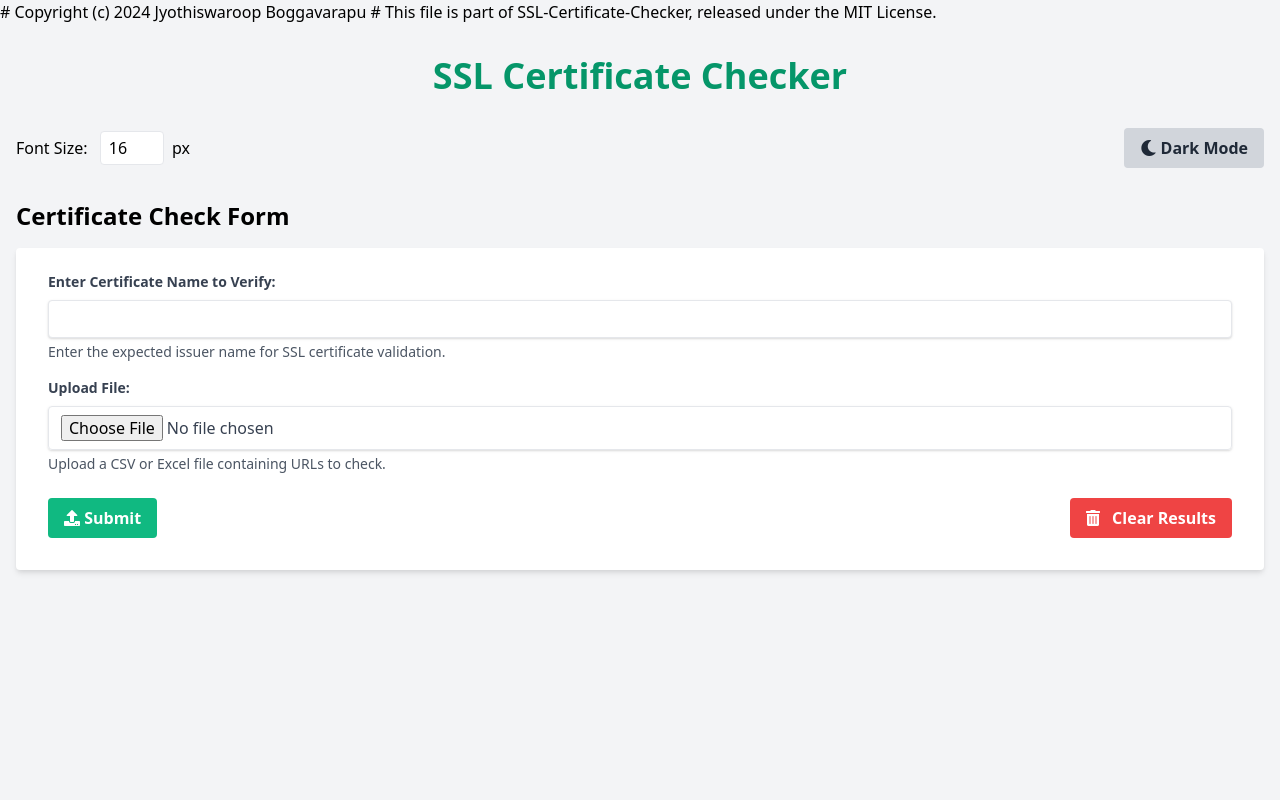
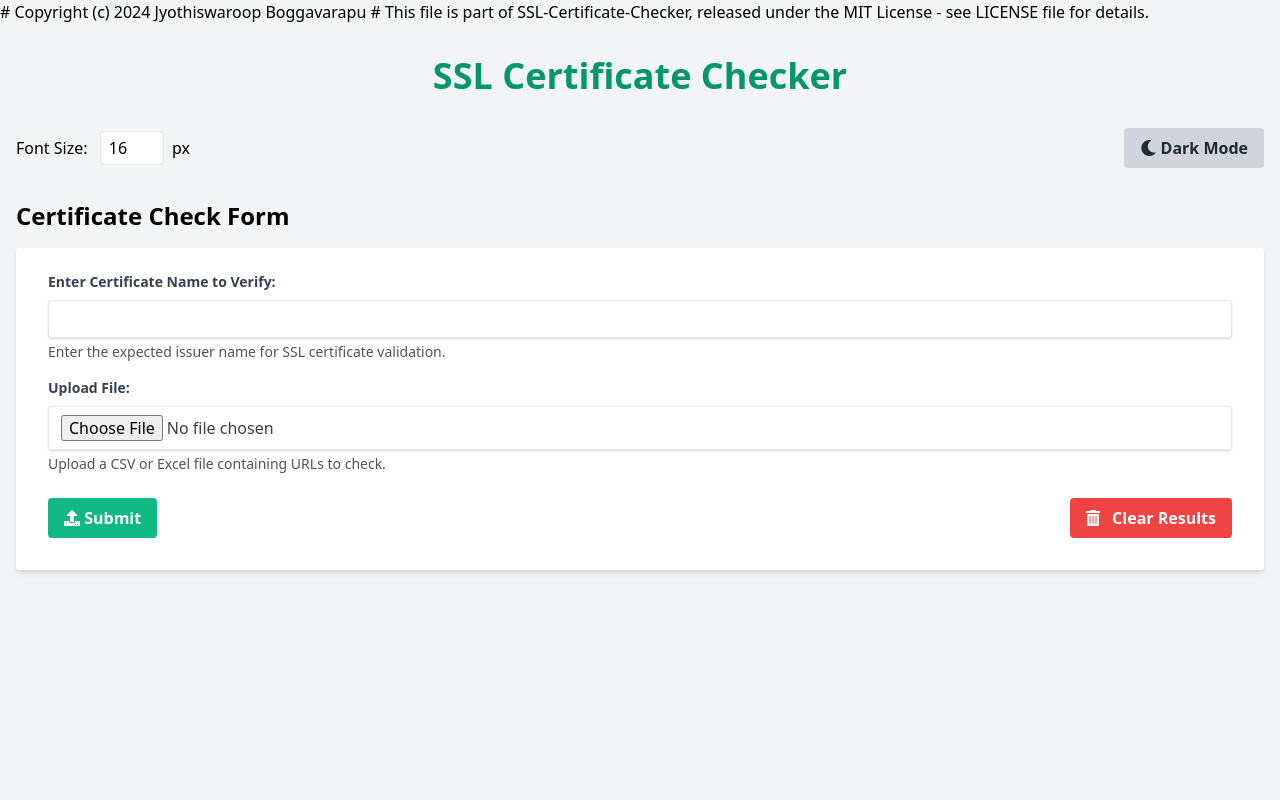
Before and after one commit to Jyothiswaroop11/SSL-Certificate-Checker, a Flask app: page / in a window 1280 px wide. Run offline with Flask 2, Linux system fonts and the light colour scheme; some libraries are stand-ins or nearby versions.

Commit message:
Update index.html

```diff
--- a/templates/index.html
+++ b/templates/index.html
@@ -1,5 +1,5 @@
 # Copyright (c) 2024 Jyothiswaroop Boggavarapu
-# This file is part of SSL-Certificate-Checker, released under the MIT License.
+# This file is part of SSL-Certificate-Checker, released under the MIT License - see LICENSE file for details.
 
 
 <!DOCTYPE html>
```
